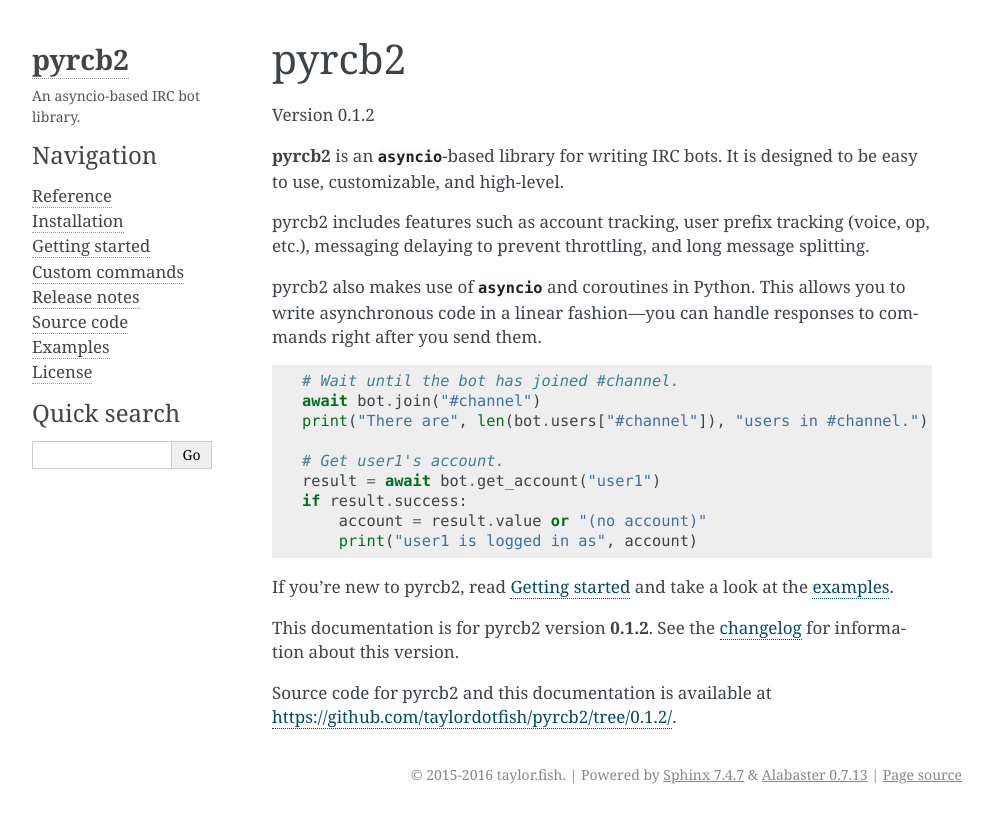
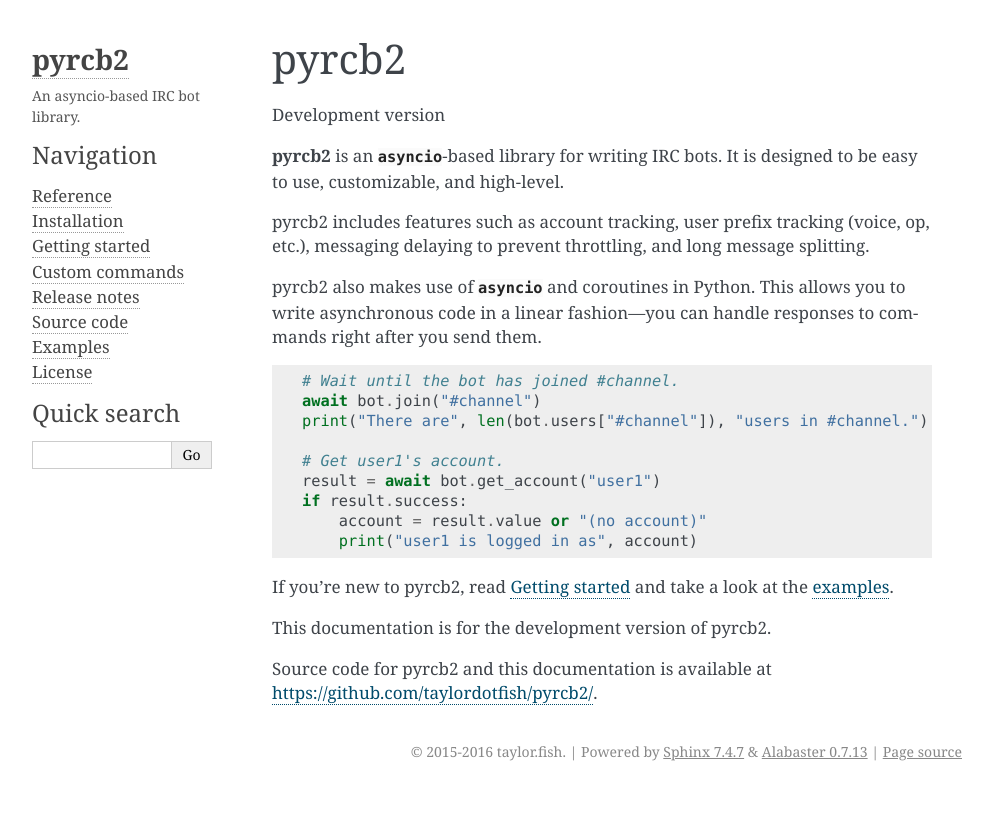
Before and after one commit to taylordotfish/pyrcb2, a Sphinx documentation site: the page built from docs/index.rst, in a window 1280 px wide. Shown: the top 823 px of the page, without its empty margins (148-1141 px from the left). Built offline with Sphinx 7.4.7, drawn with Linux system fonts in a browser that asks for light colours.

Commit message:
Bump dev version

```diff
--- a/docs/conf.py
+++ b/docs/conf.py
@@ -66,7 +66,7 @@
 # The short X.Y version.
 version = '0.2'
 # The full version, including alpha/beta/rc tags.
-release = '0.1.2'
+release = '0.2.0-dev'
 
 # The language for content autogenerated by Sphinx. Refer to documentation
 # for a list of supported languages.
--- a/docs/getting-started.rst
+++ b/docs/getting-started.rst
@@ -217,6 +217,6 @@
    `examples/example.py`__
       The finished bot created above.
 
-__ https://github.com/taylordotfish/pyrcb2/tree/0.1.2/examples/
-__ https://github.com/taylordotfish/pyrcb2/blob/0.1.2/examples/skeleton.py
-__ https://github.com/taylordotfish/pyrcb2/blob/0.1.2/examples/example.py
+__ https://github.com/taylordotfish/pyrcb2/tree/master/examples/
+__ https://github.com/taylordotfish/pyrcb2/blob/master/examples/skeleton.py
+__ https://github.com/taylordotfish/pyrcb2/blob/master/examples/example.py
--- a/docs/index.rst
+++ b/docs/index.rst
@@ -25,7 +25,7 @@
 pyrcb2
 ======
 
-Version 0.1.2
+Development version
 
 **pyrcb2** is an `asyncio`-based library for writing IRC bots. It is designed
 to be easy to use, customizable, and high-level.
@@ -51,14 +51,12 @@
 If you're new to pyrcb2, read :doc:`getting-started` and take a look at the
 `examples`_.
 
-This documentation is for pyrcb2 version **0.1.2**.
-See the :doc:`changelog <release-notes/0.1>`
-for information about this version.
+This documentation is for the development version of pyrcb2.
 
 Source code for pyrcb2 and this documentation is available at
-`<https://github.com/taylordotfish/pyrcb2/tree/0.1.2/>`_.
+`<https://github.com/taylordotfish/pyrcb2/>`_.
 
-.. _examples: https://github.com/taylordotfish/pyrcb2/tree/0.1.2/examples/
+.. _examples: https://github.com/taylordotfish/pyrcb2/tree/master/examples/
 
 
 .. toctree::
@@ -69,6 +67,6 @@
    getting-started
    custom-commands
    release-notes/index
-   Source code <https://github.com/taylordotfish/pyrcb2/tree/0.1.2/>
-   Examples <https://github.com/taylordotfish/pyrcb2/tree/0.1.2/examples/>
-   License <https://github.com/taylordotfish/pyrcb2/blob/0.1.2/LICENSE>
+   Source code <https://github.com/taylordotfish/pyrcb2/tree/master/>
+   Examples <https://github.com/taylordotfish/pyrcb2/tree/master/examples/>
+   License <https://github.com/taylordotfish/pyrcb2/blob/master/LICENSE>
--- a/pyrcb2/__init__.py
+++ b/pyrcb2/__init__.py
@@ -37,7 +37,7 @@
 from . import numerics
 from . import utils
 
-__version__ = "0.1.2"
+__version__ = "0.2.0-dev"
 
 # Silence Pyflakes warnings about unused imports.
 assert [Status]
--- a/setup.py
+++ b/setup.py
@@ -32,7 +32,7 @@
 
 setup(
     name="pyrcb2",
-    version="0.1.2",
+    version="0.2.0-dev",
     description="An asyncio-based IRC bot library.",
     long_description=LONG_DESCRIPTION,
     url="https://github.com/taylordotfish/pyrcb2",
```
Also changed, not shown: README.rst (+2 -6 lines).
